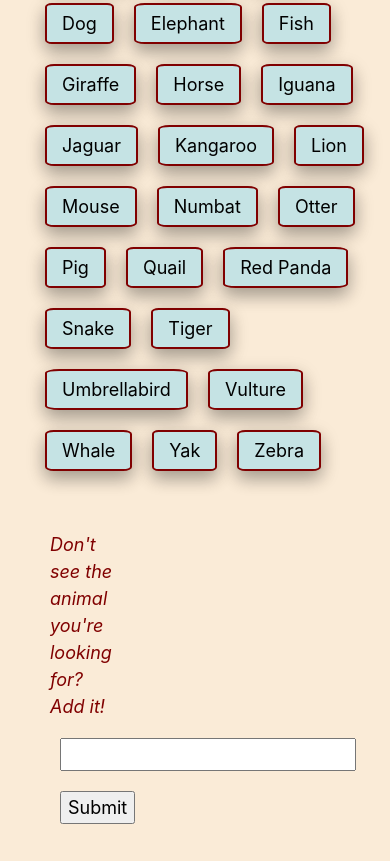
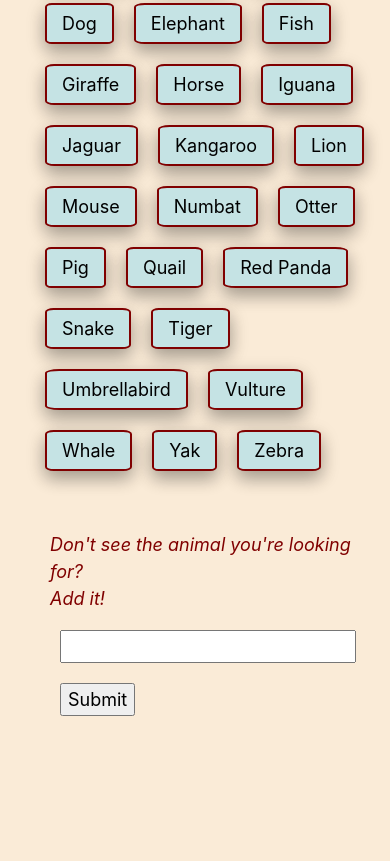
Before and after one commit to mrubenstein6192/Giphy_API, a plain HTML site: page index.html in a window 390 px wide. Shown: the part 513-1374 px from the top of the page. After the commit the page ends 1299 px from the top, so only its background shows below. Drawn offline with nearby package versions, Linux system fonts and the light colour scheme.

```diff
--- a/index.html
+++ b/index.html
@@ -30,7 +30,7 @@
         <!-- Row for the user input search bar -->
         <div class="row mx-auto">
         <!-- column will take up left part of page -->
-          <div id = "add" class="col-4">
+          <div id = "add" class="col-12 col-md-4">
             <form id="animal-form">
               <label for="user-input">Don't see the animal you're looking for?
                <br> Add it!</label>
```
